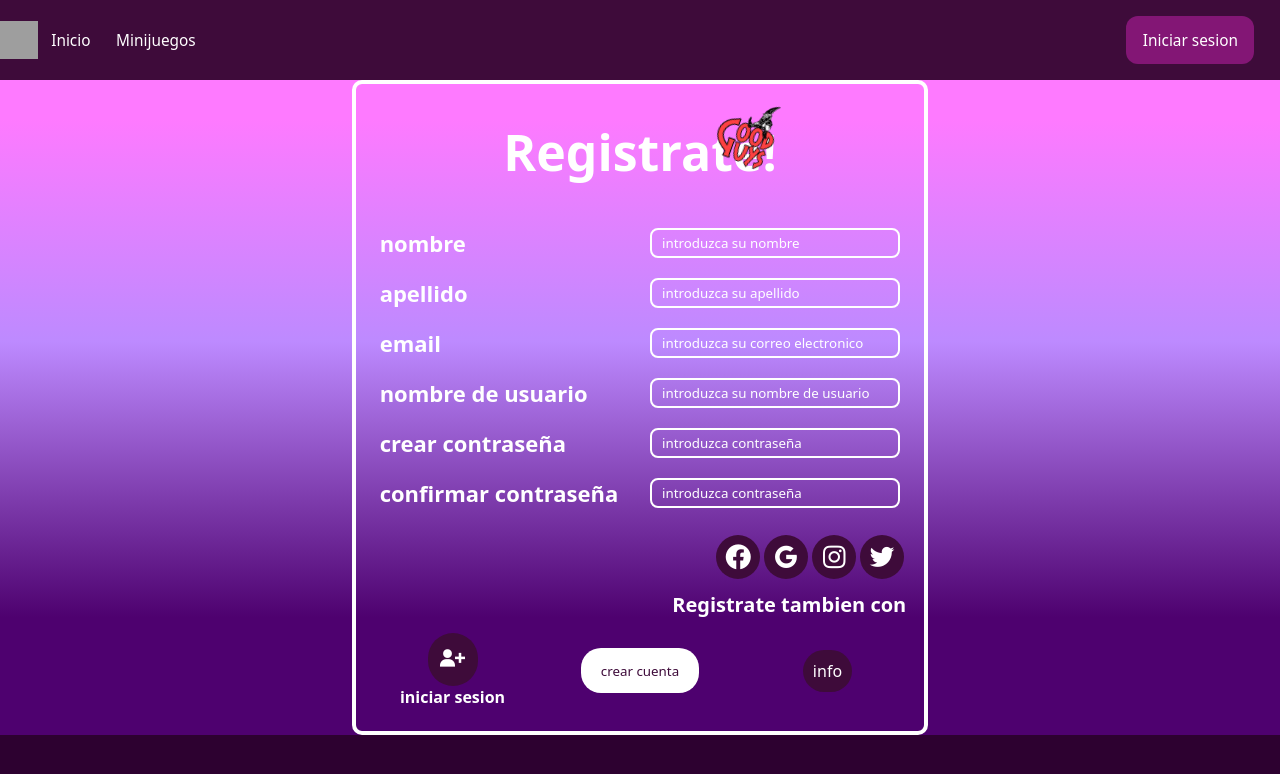
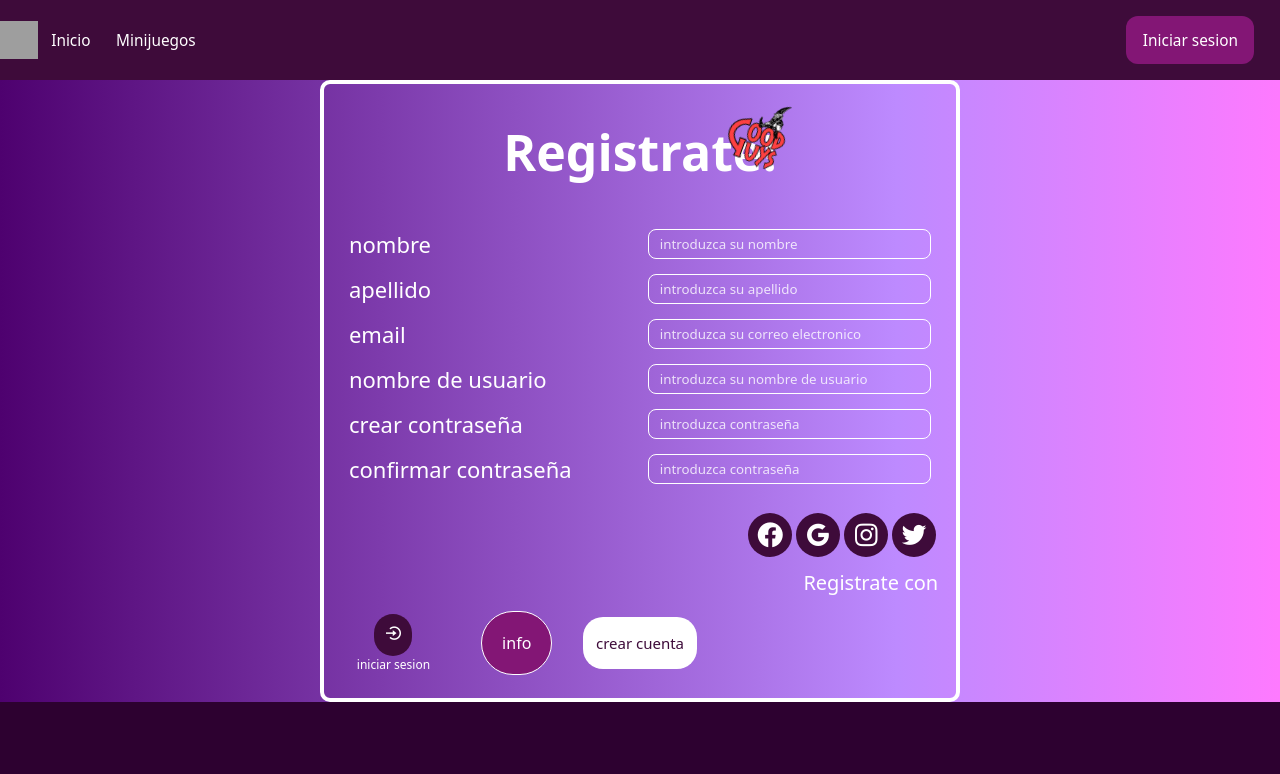
Before and after one commit to ericbcrril/Good-Guys-Casino, a React (Create React App) app in the folder appweb/: page /register in a window 1280 px wide. Shown: the top 774 px of the page. Built offline with nearby package versions, Linux system fonts and the light colour scheme; no server answers; grey boxes are pictures that could not be loaded.

Commit message:
few changes

```diff
--- a/appweb/public/styles/Login.css
+++ b/appweb/public/styles/Login.css
@@ -12,14 +12,14 @@ html {
 
 .main {
     background: rgb(78, 1, 111);
-    background: linear-gradient(0deg, rgba(78, 1, 111, 1) 18%, rgba(189, 138, 255, 1) 60%, rgba(254, 122, 255, 1) 94%);
+    background: linear-gradient(90deg, rgba(78, 1, 111, 1) 0%, rgba(189, 138, 255, 1) 70%, rgba(254, 122, 255, 1) 100%);
     display: flex;
     justify-content: center;
     align-items: center;
     height: auto;
 }
 .main-box {
-    border: 5px solid white;
+    border: 4px solid white;
     border-radius: 10px;
     padding: 1%;
     width: 80vh;
@@ -72,7 +72,8 @@ html {
 }
 
 .main-box h3 {
-    font-size: 35px;
+    font-size: 30px;
+    font-weight: 500;
 }
 .main-box i{
     color: white;
@@ -117,6 +118,7 @@ html {
 }
 .item2 div:nth-child(2) h4{
     font-size: 20px;
+    font-weight: 400;
 }
 .item2 div a {
     display: flex;
@@ -154,7 +156,7 @@ html {
     border-bottom-right-radius: 20px;
     cursor: pointer;
     width: 100%;
-    height: 50%;
+    height: 60%;
 }
 
 .item3 div {
@@ -168,6 +170,7 @@ html {
     background-color: #3E0B3A;
     justify-self: center;
     align-self: center;
+    border: 2px solid #fff;
     border-radius: 30px;
     padding: 10px;
 }
@@ -180,7 +183,7 @@ html {
 .item1 input {
     background-color: transparent;
     color: white;
-    border: 2px solid white;
+    border: 1px solid white;
     border-radius: 8px;
     padding-left: 4%;
     padding-right: 4%;
--- a/appweb/public/styles/Register.css
+++ b/appweb/public/styles/Register.css
@@ -1,6 +1,6 @@
 .main-register {
     background: rgb(78, 1, 111);
-    background: linear-gradient(0deg, rgba(78, 1, 111, 1) 18%, rgba(189, 138, 255, 1) 60%, rgba(254, 122, 255, 1) 94%);
+    background: linear-gradient(90deg, rgba(78, 1, 111, 1) 0%, rgba(189, 138, 255, 1) 70%, rgba(254, 122, 255, 1) 100%);
     display: flex;
     justify-content: center;
     align-content: center;
@@ -12,7 +12,7 @@
     flex-direction: column;
     align-items: center;
     justify-content: space-between;
-    width: 45%;
+    width: 50%;
     height: 50vh;
     height: auto;
     border: 4px solid #fff;
@@ -54,7 +54,7 @@
 .inputs-item {
     display: grid;
     grid-template-columns: 2fr 2fr;
-    gap: 20px;
+    gap: 15px;
     margin: 10px;
     padding: 2%;
     width: 100%;
@@ -63,12 +63,13 @@
 .inputs-item h3 {
     color: #fff;
     font-size: 22px;
+    font-weight: 400;
 }
 
 .inputs-item input {
     background-color: transparent;
     color: #fff;
-    border: 2px solid white;
+    border: 1px solid #fff;
     border-radius: 8px;
     padding-left: 4%;
     padding-right: 4%;
@@ -76,6 +77,7 @@
 
 .inputs-item input::placeholder {
     color: #fff;
+    opacity: 0.8;
 }
 
 /* form styles finish */
@@ -109,6 +111,7 @@
 
 .options-item div:last-child h4 {
     font-size: 20px;
+    font-weight: 400;
     color: #fff;
 }
 
@@ -124,15 +127,15 @@
 .login-item {
     margin: 10px;
     display: grid;
-    grid-template-columns: 1fr 1fr 1fr;
-    gap: 20px;
+    grid-template-columns: repeat(5, 1fr);
+    gap: 10px;
     width: 100%;
 }
 
 .login-item button {
     justify-self: center;
     align-self: center;
-    grid-column: 2 / 3;
+    grid-column: 3 / 4;
     background-color: #fff;
     color: #3E0B3A;
     border: none;
@@ -141,8 +144,9 @@
     border-bottom-left-radius: 20px;
     border-bottom-right-radius: 20px;
     cursor: pointer;
-    width: 70%;
-    height: 60%;
+    width: 100%;
+    height: 80%;
+    font-size: 15px;
 }
 
 .login-item div {
@@ -155,15 +159,31 @@
 }
 
 .login-item a {
-    background-color: #3E0B3A;
+    grid-column: 2/3;
+    grid-row: 1/2;
+    background-color: #831675;
     justify-self: center;
     align-self: center;
-    border-radius: 30px;
-    padding: 10px;
+    border: 1px solid #fff;
+    border-radius: 50px;
+    padding: 20px;
     color: #fff;
 }
 
+.login-item div a {
+    background-color: #3E0B3A;
+    color: #fff;
+    padding: 10px;
+    border: none;
+}
+
+.login-item div a i {
+    font-size: 18px;
+}
+
 .login-item h4 {
+    font-size: 12px;
+    font-weight: 400;
     color: #fff;
 }
 
@@ -171,9 +191,10 @@
 
 /* Extra small devices (phones, 600px and down)  */
 @media only screen and (max-width: 600px) {
-    .main-register{
+    .main-register {
         height: auto;
     }
+
     .box-form {
         width: 100%;
         height: 100%;
@@ -212,7 +233,7 @@
         font-size: 35px;
     }
 
-    .login-item button{
+    .login-item button {
         font-size: 18px;
         width: 100%;
     }
--- a/appweb/src/views/Login.js
+++ b/appweb/src/views/Login.js
@@ -33,7 +33,7 @@ const Login = () => {
                     <img src='/images/logos/logoGG.png' width={100}></img>
                 </div>
                 <div className='item1'>
-                    <h3>user</h3>
+                    <h3>usuario</h3>
                     <input type='email' name='user' value={account.user} onChange={handleChangeAccount}
                     placeholder='introduzca su nombre de usuario' required></input>
                     <h3>contraseña</h3>
--- a/appweb/src/views/Register.js
+++ b/appweb/src/views/Register.js
@@ -32,7 +32,7 @@ const  Register = () => {
                 <div className='inputs-item'>
                     <h3>nombre</h3>
                     <input type='text' required name='name' value={account.name} onChange={handleChangeAccount}
-                    placeholder='introduzca su nombre'></input>
+                    placeholder='introduzca su nombre' className='border-gradient-purple'></input>
                     <h3>apellido</h3>
                     <input type='text' required name='lastName' value={account.lastName} onChange={handleChangeAccount}
                     placeholder='introduzca su apellido'></input>
@@ -57,12 +57,12 @@ const  Register = () => {
                         <a href='https://x.com/'><i class='bx bxl-twitter bx-burst-hover'></i></a>
                     </div>
                     <div>
-                        <h4>Registrate tambien con</h4>
+                        <h4>Registrate con</h4>
                     </div>
                 </div>
                 <div className='login-item'>
                     <div>
-                    <a href='/login'><i class='bx bxs-user-plus'></i></a>
+                    <a href='/login'><i class='bx bx-log-in-circle'></i></a>
                     <h4>iniciar sesion</h4>
                     </div>
                     <button onClick={handleSubmit}>crear cuenta</button>
```
